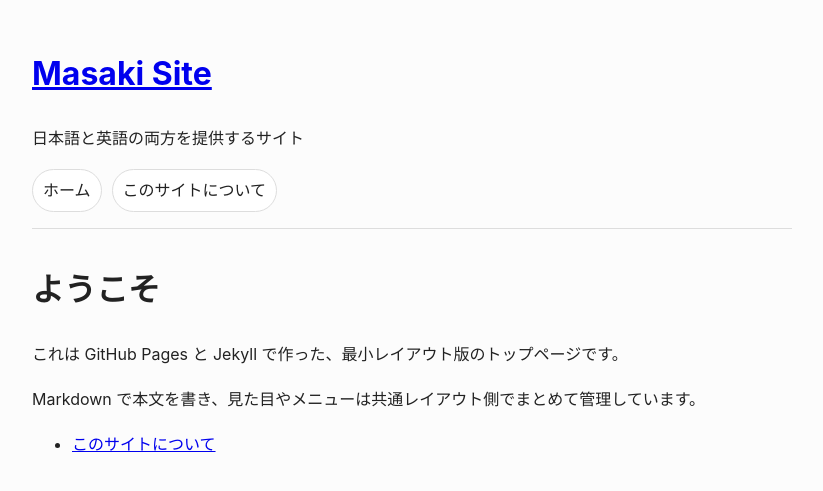
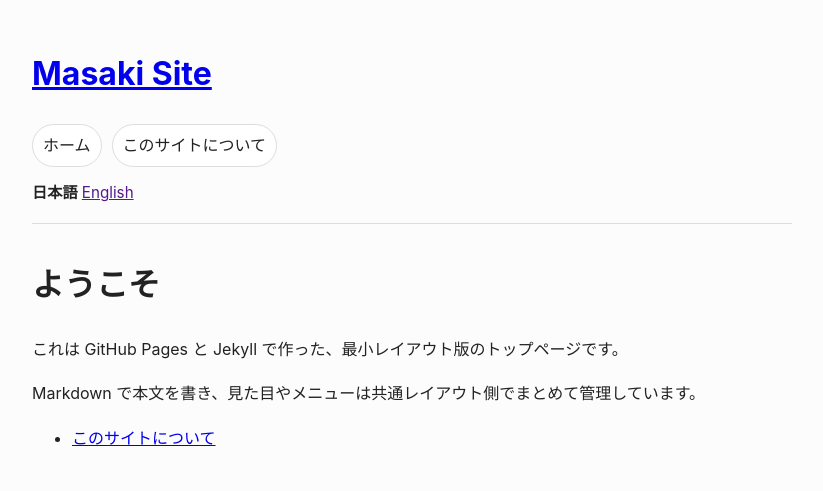
Before and after one commit to masakielastic/masakielastic.github.io, a Jekyll site: the page built from index.md, in a window 1280 px wide. Shown: the top 491 px of the page, without its empty margins (228-1051 px from the left). Built offline with Jekyll 4.4.1, drawn with Linux system fonts in a browser that asks for light colours.

Commit message:
Update header.html

```diff
--- a/_includes/header.html
+++ b/_includes/header.html
@@ -1,12 +1,23 @@
-<header class="site-header">
-  <h1 class="site-title">
-    <a href="/">{{ site.title }}</a>
-  </h1>
+<header>
+  <h1><a href="{{ page.home_url | default: '/' }}">{{ site.title }}</a></h1>
 
-  <p class="site-description">{{ site.description }}</p>
-
-  <nav class="site-nav">
-    <a href="/">ホーム</a>
-    <a href="/about">このサイトについて</a>
-  </nav>
+  {% if page.lang == "en" %}
+    <nav>
+      <a href="/en/">Home</a>
+      <a href="/en/about/">About</a>
+    </nav>
+    <div class="lang-switch">
+      <a href="{{ page.ja_url }}">日本語</a>
+      <strong>English</strong>
+    </div>
+  {% else %}
+    <nav>
+      <a href="/">ホーム</a>
+      <a href="/about/">このサイトについて</a>
+    </nav>
+    <div class="lang-switch">
+      <strong>日本語</strong>
+      <a href="{{ page.en_url }}">English</a>
+    </div>
+  {% endif %}
 </header>
```
